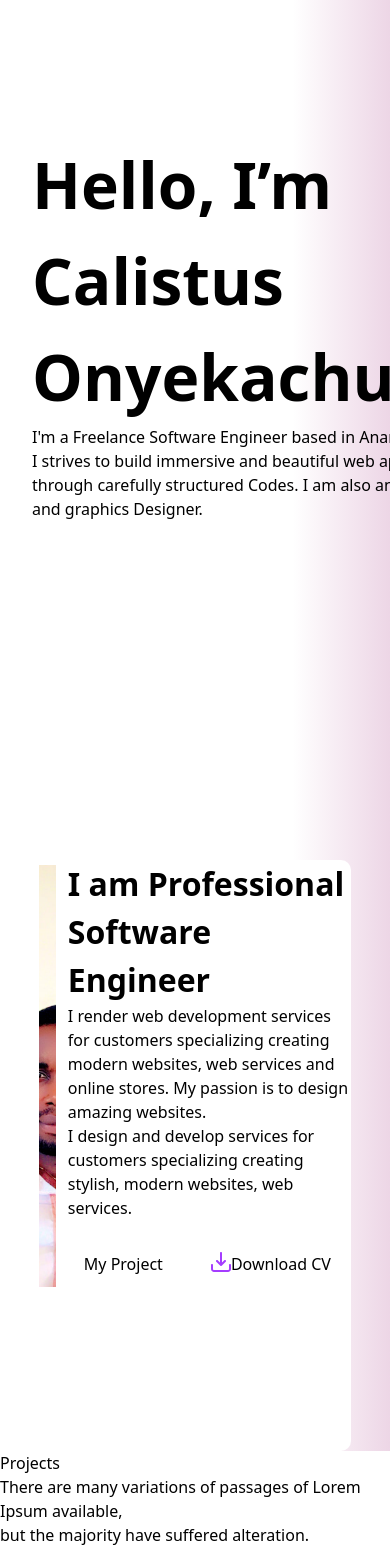
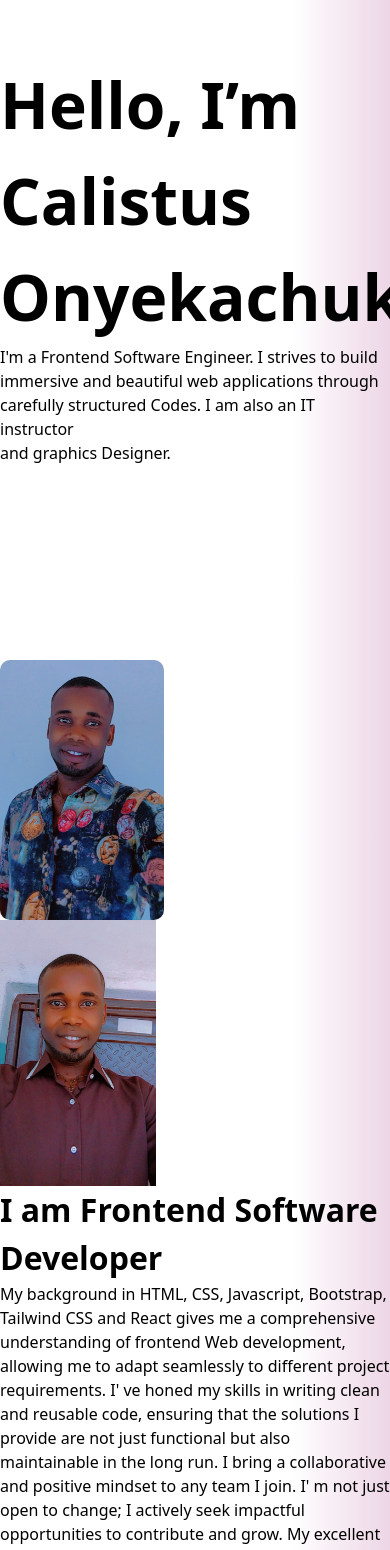
Before and after one commit to Kachically02/MyPortfolio, a React (Vite) app: page / in a window 390 px wide. Shown: the part 180-1730 px from the top of the page. Built offline with nearby package versions, Linux system fonts and the light colour scheme.

Commit message:
portfolio project

```diff
--- a/src/components/Client.jsx
+++ b/src/components/Client.jsx
@@ -11,11 +11,10 @@ function Client() {
     <div>
     <div className=''>
     <div className=''>
-    <h1 className='text-3xl font-bold text-center py-10'>Happy Clients</h1>
-    <p className='text-center text-gray-500'>There are many variations of passages of Lorem Ipsum available,<br/>
-    but the majority have suffered alteration.</p>
+    <h1 className='text-3xl font-bold text-center py-10'>My Tech Stack</h1>
+    <p className='text-center text-gray-500'>Technologies I work with</p>
     </div>
-    <div className='flex items-center justify-between px-10'>
+    <div className='flex items-center justify-between px-10 p-10 grid grid-cols-2 justify-items-center  lg:grid-cols-6'>
     <img src={html} alt='' className=' w-[150px] '/>
     <img src={css} alt='' className=' w-[150px] '/>
     <img src={javascript} alt='' className=' w-[150px] '/>
--- a/src/components/Footer/Footer.jsx
+++ b/src/components/Footer/Footer.jsx
@@ -12,14 +12,13 @@ import "./footer.css";
 function Footer() {
   return (
     <div>
-      <div className="container-rapper">
-        <div className="contact-container">
+      <div className="container-rapper ">
+        <div className="contact-container p-10 grid grid-cols-1 justify-items-center  lg:grid-cols-2 gap-6">
           <div className="">
             <div className="discussion-container">
               <h1>Let’s discuss your Project</h1>
               <p>
-                There are many variations of passages of Lorem Ipsu
-                <br /> available. but the majority have suffered alte.
+                I would love to hear about what you are working on and how i could help. I am very much open for Collaboration
               </p>
             </div>
             <div className="address-cards">
@@ -29,7 +28,7 @@ function Footer() {
                 </div>
                 <div>
                   <h1>Address:</h1>
-                  <p>Awka, Anambra State</p>
+                  <p>Nigeria</p>
                 </div>
               </div>
               <div className="card-details">
@@ -49,7 +48,7 @@ function Footer() {
                 </div>
                 <div>
                   <h1>Call Me Now:</h1>
-                  <p>000-0000-0000</p>
+                  <p>+234 7037194573</p>
                 </div>
               </div>
             </div>
@@ -76,10 +75,6 @@ function Footer() {
             </div>
           </div>
           <div className="user-information">
-            <p>
-              There are many variations of passages of Lorem Ipsu available,
-              <br /> but the majority have suffered alte.
-            </p>
             <form>
               <div>
                 <label for="name" className="form-label">
@@ -167,7 +162,7 @@ function Footer() {
         </div>
       </div>
       <div className="footer">
-        <div className="nav-footer">
+        <div className="nav-footer p-10 grid grid-cols-1 justify-items-center gap-4  lg:grid-cols-3">
           <div className="nav-image-container">
             <img src={cally} alt="" width={50} className=" rounded-full ml-2" />
             <h1 className="text-3xl font-bold">Kachi</h1>
--- a/src/components/portfolio/Portfolio.jsx
+++ b/src/components/portfolio/Portfolio.jsx
@@ -14,12 +14,11 @@ function Portfolio() {
       <div className="">
         <h1 className="text-3xl font-bold text-center pt-10">Projects</h1>
         <p className="text-center pt-4">
-          There are many variations of passages of Lorem Ipsum available, <br />
-          but the majority have suffered alteration.
+          Some of My works
         </p>
       </div>
       <div>
-        <div className="portfolio-container ">
+        <div className="portfolio-container p-10 grid grid-cols-1 justify-items-center  lg:grid-cols-3 gap-6 ">
           <div className="">
             <div className="">
               <img src={portfolioimg1} alt="" />
--- a/src/components/profile/Profile.jsx
+++ b/src/components/profile/Profile.jsx
@@ -1,52 +1,50 @@
 import React from "react";
-import kachi from "../../assets/kachi.jpg";
+import onyekachi1 from "../../assets/onyekachi1.jpg";
+import onyekachi2 from "../../assets/onyekachi2.jpg";
 import { FaFacebook } from "react-icons/fa";
 import { FaDribbble, FaInstagram, FaLinkedin, FaGithub } from "react-icons/fa";
 import downloadicon from "../../assets/downloadicon.svg";
 import { Link } from "react-dom";
-import "./profile.css"
+import "./profile.css";
 
 function Profile() {
   return (
     <div>
       <div className="Background_image ">
-        <div className="profile-container ">
+        <div className="profile-container p-6 grid grid-cols-1 justify-items-center  lg:grid-cols-2 ">
           <div className="title-container ">
             <h1>Hello, I’m Calistus Onyekachukwu</h1>
             <p>
-                I'm a Freelance Software Engineer based in Anambra, Nigeria.
-                <br /> I strives to build immersive and beautiful web
-                applications <br />
-                through carefully structured Codes. I am also an IT instructor{" "}
-                <br />
+              I'm a Frontend Software Engineer. I strives to build immersive and
+              beautiful web applications through carefully structured Codes. I
+              am also an IT instructor <br />
               and graphics Designer.
             </p>
-             <a href="https://wa.me/2348155379558"><button className="bg-purple-500" >Say Hello!</button></a>
+            <a href="https://wa.me/2348155379558">
+              <button className="bg-purple-500">Say Hello!</button>
+            </a>
           </div>
           <div className=" Profile_pics">
-            <img src={kachi} alt="" />
+            <img src={onyekachi1} alt="" />
           </div>
         </div>
-        <div className="Portfolio-container">
-          <div className="wrapper">
+        <div className="wrapper p-10 grid grid-cols-1 justify-items-center  lg:grid-cols-2">
           <div className="picture-img">
-                <img src={kachi} alt="" />
+            <img src={onyekachi2} alt="" />
           </div>
           <div className="description-container">
-              <h1>
-                I am Professional
-                 Software Engineer
-              </h1>
+            <h1>I am Frontend Software Developer</h1>
             <p>
-                I render web development services for
-                customers specializing creating modern websites,
-                web services and online stores. My passion is to design
-                amazing websites.{" "}
-              </p>
-              <p>
-                {" "}
-                I design and develop services for customers specializing
-               creating stylish, modern websites, web services.
+              My background in HTML, CSS, Javascript, Bootstrap, Tailwind CSS and React gives me a comprehensive
+              understanding of frontend Web development, allowing me to adapt seamlessly
+              to different project requirements. I' ve honed my skills in
+              writing clean and reusable code, ensuring that the solutions I
+              provide are not just functional but also maintainable in the long
+              run. I bring a collaborative and positive mindset to any team I
+              join. I' m not just open to change; I actively seek impactful
+              opportunities to contribute and grow. My excellent reputation for
+              integrity and productivity reflects my commitment to delivering
+              quality work and fostering a positive team environment.
             </p>
             <div className="button-container1">
               <button className="bg-purple-600 text-white">My Project</button>
@@ -59,7 +57,6 @@ function Profile() {
         </div>
       </div>
     </div>
-    </div>
   );
 }
 
--- a/src/components/profile/profile.css
+++ b/src/components/profile/profile.css
@@ -1,5 +1,5 @@
 .Profile_pics {
-    width: 50%;
+    width: 70%;
 
 
 }
@@ -7,24 +7,23 @@
    width: 60%;
    border-radius: 10px;
 }
-.profile-container {
-    display: flex;
-    padding:1em 2em ;
-    justify-content: space-between;
+.wrapper {
+    /* display: flex;
+
     padding-top: 5em;
-    margin-bottom: 8em;
+    margin: 0 10rem; */
     /* flex-direction: column; */
 }
 .picture-img img{
-    height: 50vh;
-    width: 60%;
-    object-fit: cover;
+    /* height: 50vh;
+    width: 100%;
+    object-fit: cover; */
 }
-.wrapper{
+/* .wrapper{
     display: flex;
     align-items: center;
     justify-content: space-between;
-}
+} */
 
 @media only screen  and (min-width: 1024px) {
     .profile-container {
```
Also changed, not shown: src/assets/onyekachi1.jpg (added), src/assets/onyekachi2.jpg (added). Lines whose indentation alone changed are shown as unchanged.
